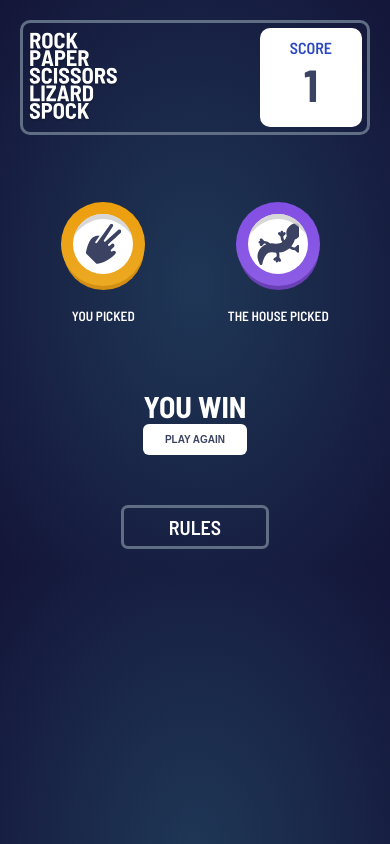
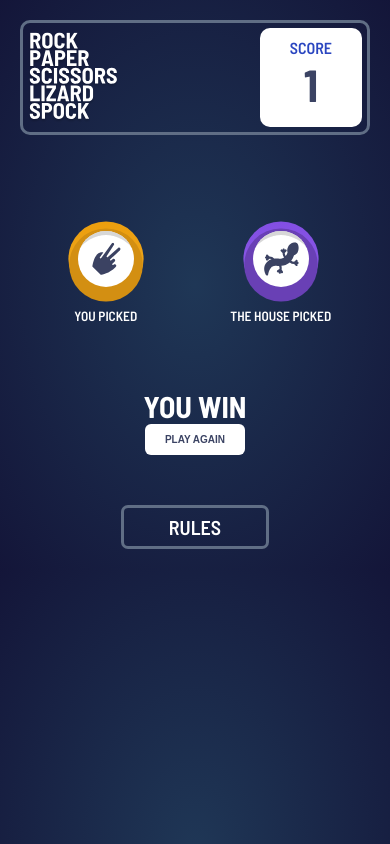
Before and after one commit to faithandjs/rock-paper-scissors, a React (Create React App) app: page / in a window 390 px wide. Both pictures are taken after a click on the element 195 px from the left and 213 px from the top of the page. Built offline with nearby package versions, Linux system fonts and the light colour scheme.

Commit message:
responsiveness

```diff
--- a/src/components/style/style548.scss
+++ b/src/components/style/style548.scss
@@ -155,13 +155,17 @@
         position: absolute;
         top: 183px !important;
         margin-top: 30px !important;
-
+        width: 100%;
         .status {
           font-size: 30px !important;
+          margin: auto;
         }
         button {
           font-size: 10px !important;
           font-weight: 700;
+          width: max-content;
+          margin: auto;
+          padding: 10px 20px;
         }
       }
     }
@@ -179,7 +183,8 @@
       .p-box,
       .l-box,
       .r-box {
-        .scissors,
+        transform: scale(0.8);
+        /*   .scissors,
         .spock,
         .lizard,
         .paper,
@@ -198,7 +203,7 @@
         &::after,  &::before {
           -webkit-transform: translateY(4px);
           transform: translateY(4px);
-        }
+        }*/
       }
     }
     section.choose {
@@ -226,7 +231,7 @@
           left: 110px;
         }
         .l-box {
-          transform: scale(0.8);
+          // transform: scale(0.8);
           left: -80px;
           top: 145px;
         }
@@ -241,7 +246,6 @@
       padding: 0;
       //justify-content: space-between;
       position: relative;
-      align-items: center;
       margin-bottom: 170px;
       .you-box,
       .comp-box {
@@ -259,10 +263,14 @@
         transform: translateY(100%);
       }
       .temp {
+        /*transform: scale(0.8);
         width: 94px;
-        height: 94px;
+        height: 94px;*/
+        width: 75.2px !important;
+        height: 75.2px !important;
         border-radius: 50%;
-        bottom: -103px;
+        // bottom: -103px;
+        bottom: 0;
       }
 
       .ring {
@@ -271,10 +279,10 @@
       .reset {
         /* display: flex;
         justify-content: space-around;
-        align-items: center;*/
+        align-items: center;
         position: absolute;
         top: 123px;
-        margin-top: 30px !important;
+        margin-top: 30px !important;*/
         .status {
           font-size: 40px;
         }
```
Lines whose indentation alone changed are shown as unchanged.
